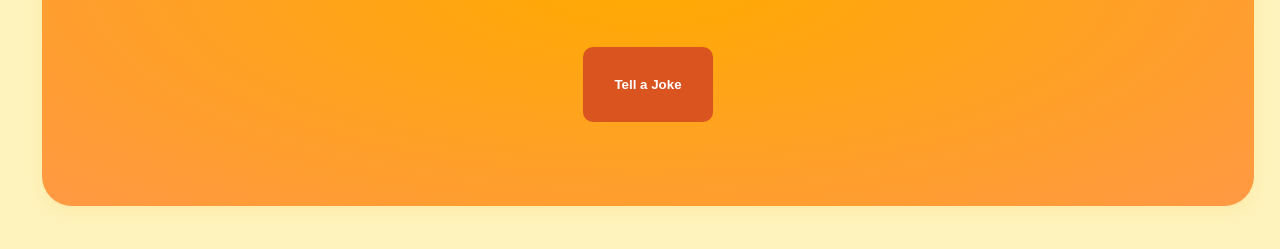
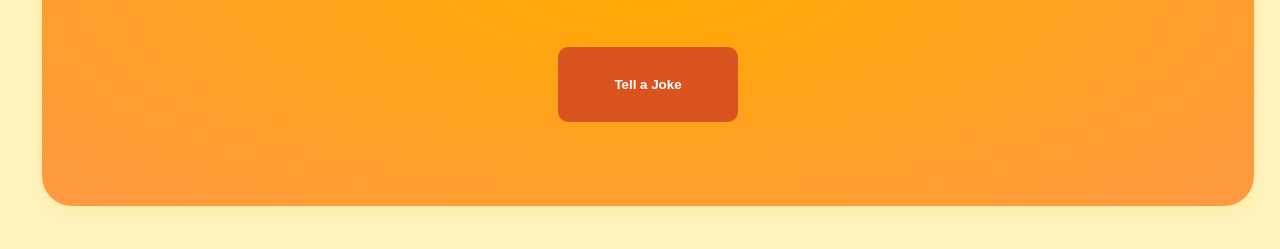
Before and after one commit to helloGC360/joke_project, a browser extension: page index.html in a window 1280 px wide. Shown: the part 413-662 px from the top of the page. Drawn offline with Linux system fonts and the light colour scheme.

Commit message:
Update style.css

```diff
--- a/style.css
+++ b/style.css
@@ -51,7 +51,7 @@ body {
   }
 
   button {
-      width:130px;
+      width:180px;
       height:75px;
     padding: 10px 20px;
     background: #da541f;
```
